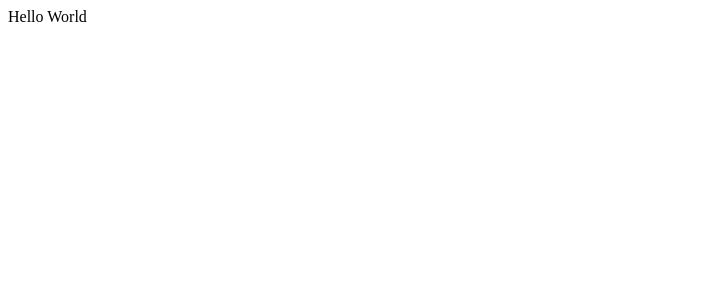
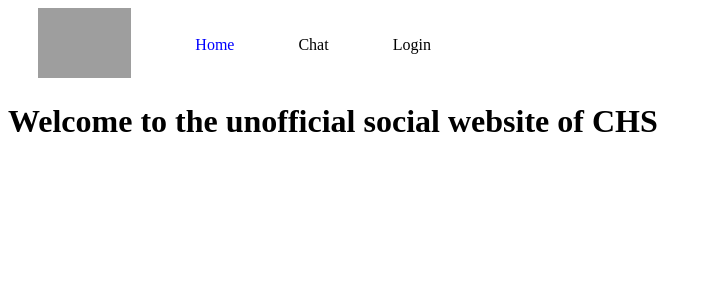
Before and after one commit to Developer-Fan/SocialCHS, a PHP site: page / in a window 1280 px wide. Before the commit the part shown is almost empty. Shown: the top 300 px of the page, without its empty margins (0-712 px from the left). Run offline with PHP 8.4, Linux system fonts and the light colour scheme; grey boxes are pictures that could not be loaded.

Commit message:
Update the home page(create)

```diff
--- a/index.php
+++ b/index.php
@@ -1,8 +1,36 @@
 <html>
   <head>
-    <title>PHP Test</title>
+    <title>CHS - Social</title>
+    <style>
+      .menu a {
+        text-decoration: none;
+        padding: 0 30px;
+        color: black;
+        vertical-align: middle;
+      }
+      #current-on{
+        color: blue;
+      }
+      .menu img{
+        height: 70px;
+      }
+    </style>
   </head>
   <body>
-    <?php echo '<p>Hello World</p>'; ?>
+    <div class = "menu">
+      <a><img src = "https://th.bing.com/th/id/OIP.WtHJMFPvbx62FKV5ozTEwwAAAA?pid=ImgDet&rs=1"></a>
+      <a id = "current-on">Home</a>
+      <a href = "./chat.php">Chat</a>
+      <?php
+        if(!isset($_SESSION['louswchs'])){
+          echo "<a href = './login.php'>Login</a>";
+        }else{
+          echo "<a>Welcome, ".$_SESSION[
+            'uswchsu'
+          ]."</a>";
+        }
+      ?>
+    </div>
+    <h1>Welcome to the unofficial social website of CHS</h1>
   </body>
 </html>
```
